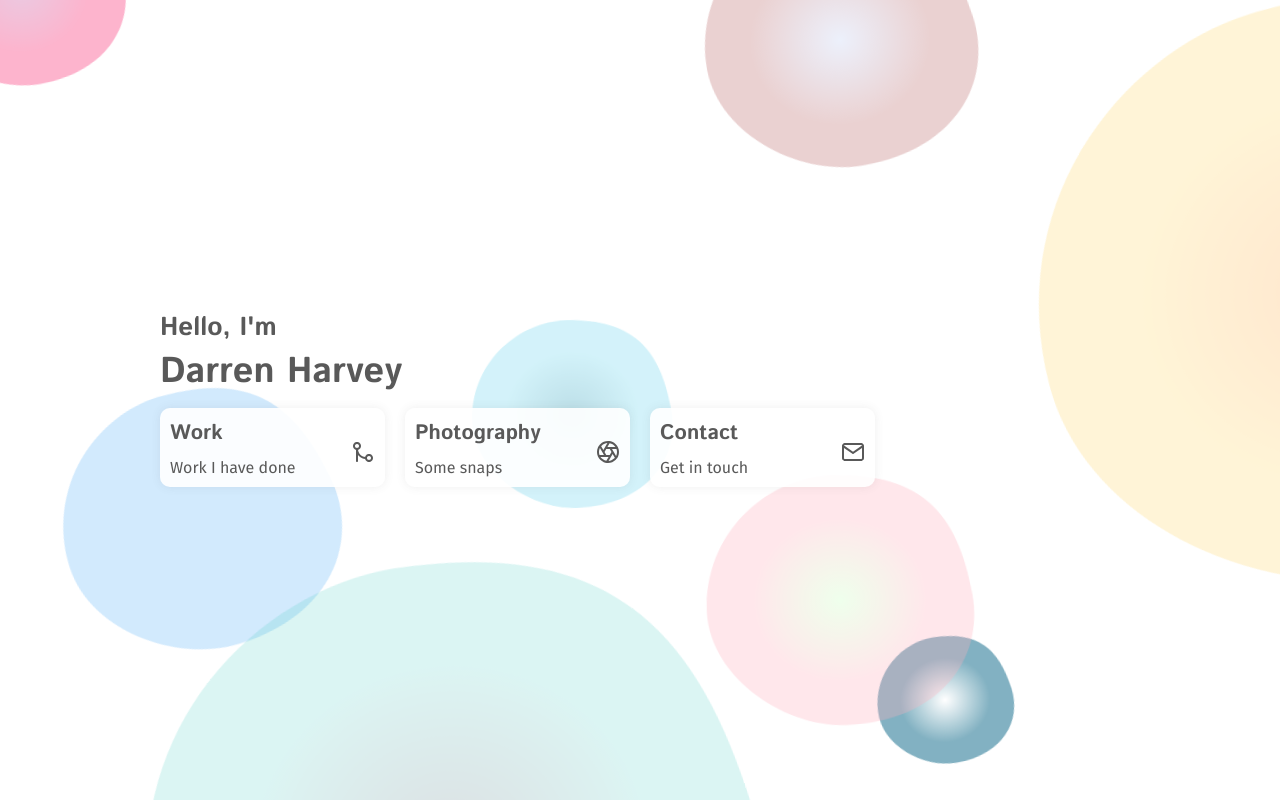
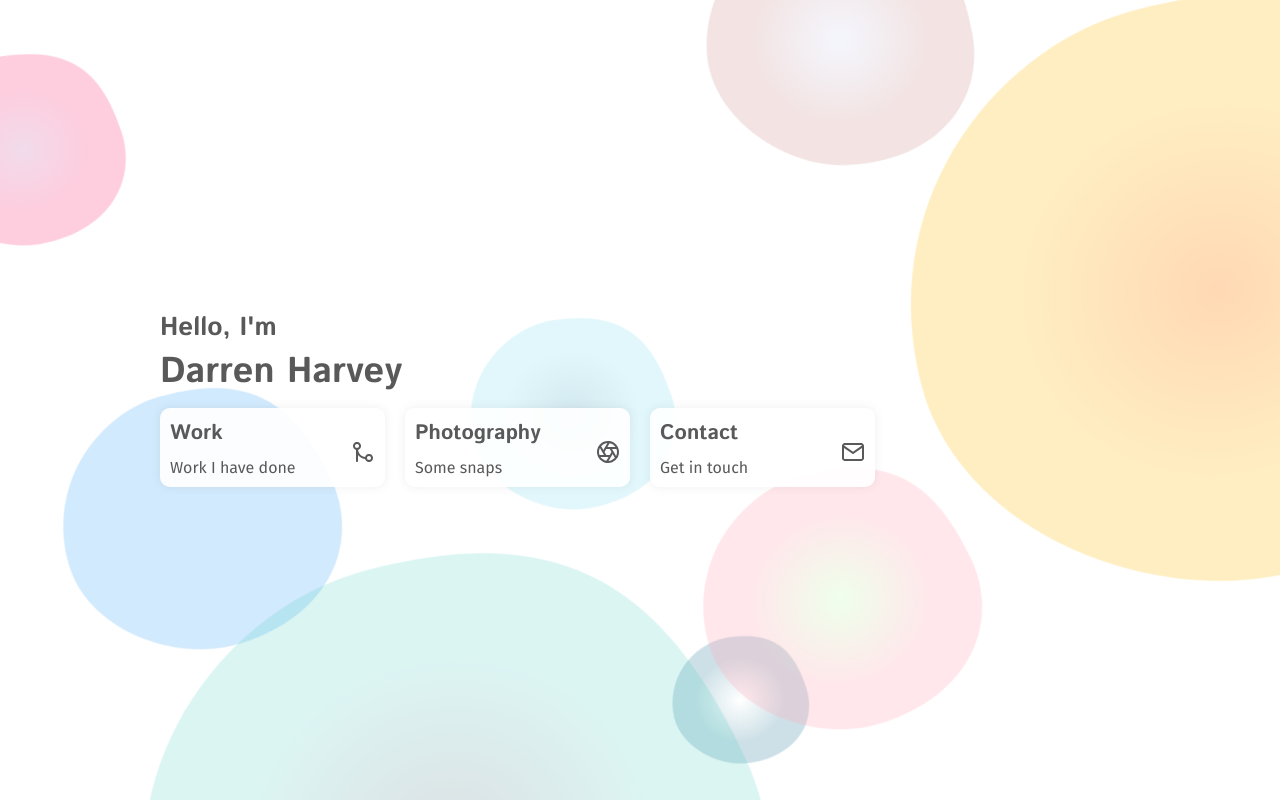
Before and after one commit to drnare/darrenharvey, a Vue app: page / in a window 1280 px wide. Built offline with nearby package versions, Linux system fonts and the light colour scheme.

Commit message:
Improve bubble appearance

```diff
--- a/src/components/Bubbles.vue
+++ b/src/components/Bubbles.vue
@@ -17,11 +17,11 @@ export default {
 }
 @function getPosition($index) {
   $positions: (
-    1: -10 -20,
+    1: -10 0,
     2: 0 40,
-    3: 66 75,
+    3: 50 75,
     4: 50 50,
-    5: 70 -20,
+    5: 60 -20,
     6: 50 -20,
     7: 33 33,
     8: 0 50,
@@ -42,7 +42,7 @@ export default {
   @return map-get($sizes, $index);
 }
 @function getOpacity() {
-  @return (random(4) + 1) / 10;
+  @return (random(2) + 1) / 10;
 }
 @function getGradient($index) {
   $gradients: (
```
